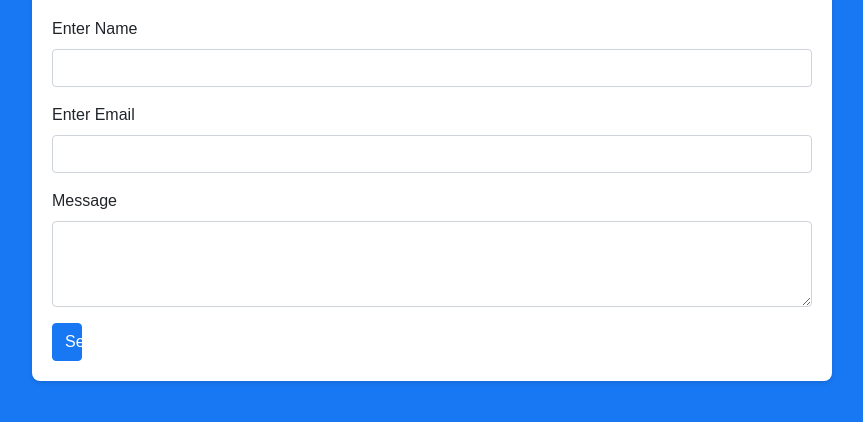
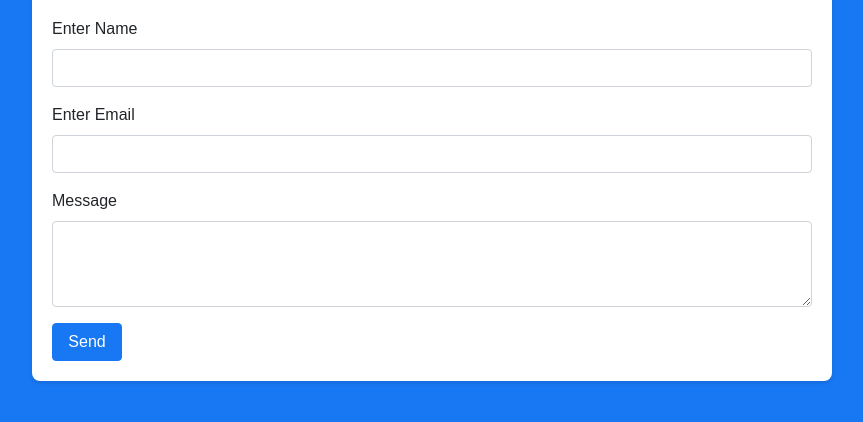
Before and after one commit to I-Ahmed-Mohamed/SendEmail, a plain HTML site: page index.html in a window 1280 px wide. Shown: the part 240-662 px from the top of the page, without its empty margins (208-1071 px from the left). Drawn offline with nearby package versions, Linux system fonts and the light colour scheme.

Commit message:
Update index.html

```diff
--- a/index.html
+++ b/index.html
@@ -36,7 +36,7 @@
         .btn-primary {
             background-color: #1877f2;
             border-color: #1877f2;
-            width: 30px;
+            width: 70px;
 
         }
         .btn-primary:hover {
```
